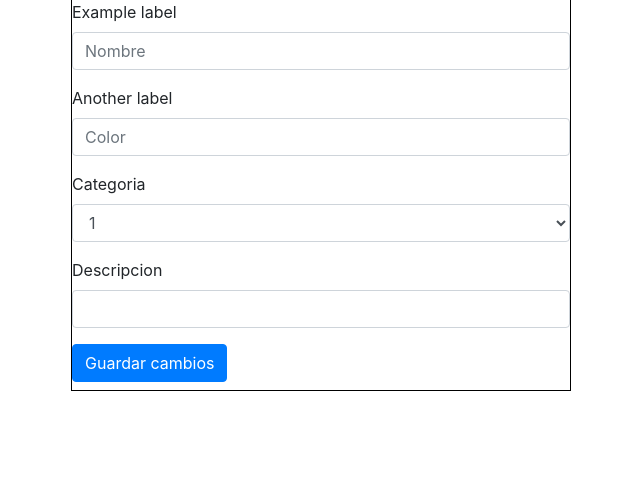
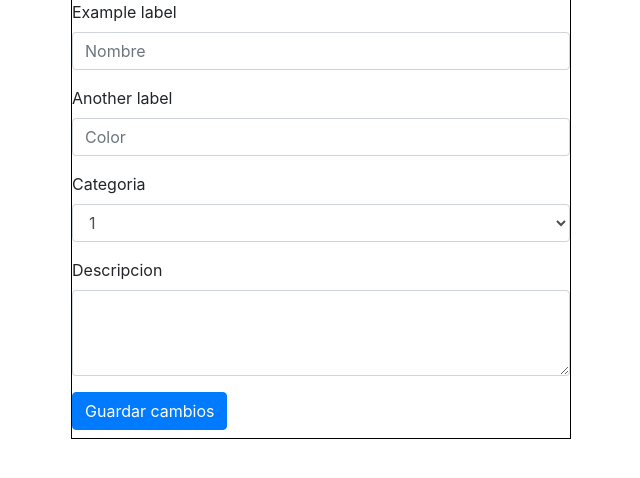
Before and after one commit to IntegradoraMelek/Melek-Diez, a PHP site: page /editarproducto.php?id=1 in a window 1280 px wide. Shown: the part 25-503 px from the top of the page, without its empty margins (429-1069 px from the left). Run offline with PHP 8.4, Linux system fonts and the light colour scheme; data that the repository does not hold is empty.

Commit message:
editarCompletado

```diff
--- a/PanelAdmin/datoseditados.php
+++ b/PanelAdmin/datoseditados.php
@@ -17,6 +17,6 @@ color = ?, descripcion = ? where id_producto = ?;';
 
 $res = $conn->prepare($query);
 
-$res = $query->execute([$nombre, $color, $descripcion]);
+$res->execute([$nombre, $color, $descripcion, $id]);
 
 print_r($res->errorInfo());
--- a/PanelAdmin/editarproducto.php
+++ b/PanelAdmin/editarproducto.php
@@ -62,9 +62,16 @@ $producto = $res->fetch(PDO::FETCH_OBJ);
         </div>
 
         <div class="form-group">
-          <label for="descripcion">Descripcion</label>
-          <input value="<?php echo $producto->descripcion ?>" class="form-control" name="descripcion" id="descripcion" rows="3">
-        </div>
+    <label for="descripcion">Descripcion</label>
+    <textarea class="form-control" id="descripcion" name="descripcion" rows="3"><?php echo $producto->descripcion ?></textarea>
+  </div>
+
+        <!-- <div class="form-group"> -->
+          <!-- <label for="descripcion">Descripcion</label> -->
+          <!-- <input value="" class="form-control" name="descripcion" id="descripcion" rows="3"> -->
+        <!-- </div> -->
+
+
 
         <button type="submit" class="btn btn-primary mb-2">Guardar cambios</button>
       </form>
```
